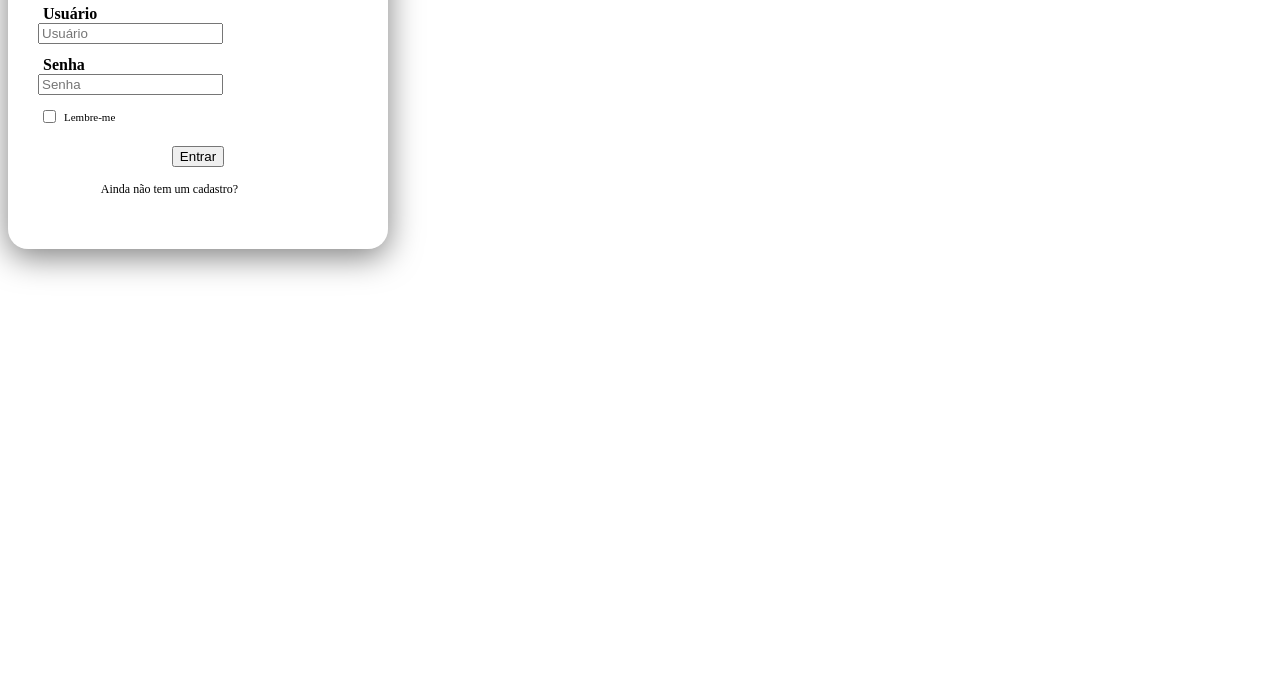
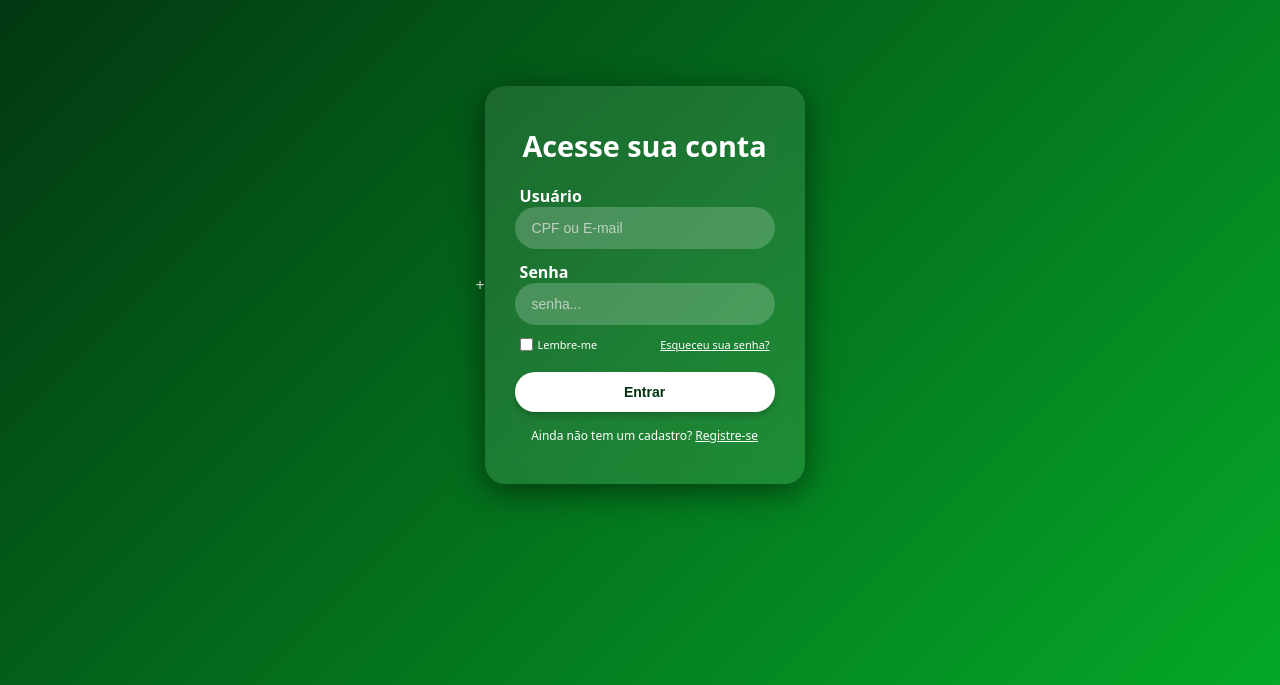
Before and after one commit to aragao25/projeto_extensao_I, a plain HTML site: page frontend/pages/login.html in a window 1280 px wide. Shown: the part 115-800 px from the top of the page. Drawn offline with Linux system fonts and the light colour scheme.

Commit message:
Correção do layout
Correção do layout da tela de login, adicionando os labels visuais, efetuando testes nos placeholders (ainda em testes), alteração da nomenclatura das classes para se adequar a configuração global aplicada.

```diff
--- a/frontend/pages/login.html
+++ b/frontend/pages/login.html
@@ -3,25 +3,33 @@
 <head>
   <meta charset="UTF-8">
   <meta name="viewport" content="width=device-width, initial-scale=1.0">
-  <title>Login - Meu Sistema</title>
+  <title>Login - Meu Sistema</title>+
+  <!-- 3 linhas para carregar a fonte Inter para o sistema -->
+  <link rel="preconnect" href="https://fonts.googleapis.com">
+  <link rel="preconnect" href="https://fonts.gstatic.com" crossorigin>
+  <link href="https://fonts.googleapis.com/css2?family=Poppins:wght@400;700&display=swap" rel="stylesheet">
+
+  <link rel="stylesheet" href="../styles/global.css">
   <link rel="stylesheet" href="login.css">
+  <link rel="stylesheet" href="../components/button.css">
+  <link rel="stylesheet" href="../components/input.css">
 </head>
+
 <body>
-
   <!-- Tag semântica principal (W3C) -->
   <main class="tela-login">
-    <h1 class="tela-login__title">Login</h1>
+    <h1 class="tela-login__title">Acesse sua conta</h1>
 
     <form class="tela-login__formulario" id="login-formulario">
 
       <!-- Campo Usuário -->
       <div class="tela-login__field">
-        <label for="usuario" class="sr-only">Usuário</label>
+        <label for="usuario">Usuário</label>
         <input
           type="text"
           id="usuario"
-          class="tela-login__input"
-          placeholder="Usuário"
+          class="input-campo"
+          placeholder="CPF ou E-mail"
           required
           autocomplete="username"
         >
@@ -29,12 +37,12 @@
 
       <!-- Campo Senha -->
       <div class="tela-login__field">
-        <label for="senha" class="sr-only">Senha</label>
+        <label for="senha">Senha</label>
         <input
           type="password"
           id="senha"
-          class="tela-login__input"
-          placeholder="Senha"
+          class="input-campo"
+          placeholder="senha..."
           required
           autocomplete="current-password"
         >
@@ -50,7 +58,7 @@
       </div>
 
       <!-- Botão Enviar -->
-      <button type="submit" class="tela-login__button">Entrar</button>
+      <button type="submit" class="botao-primario">Entrar</button>
 
     </form>
 
```
